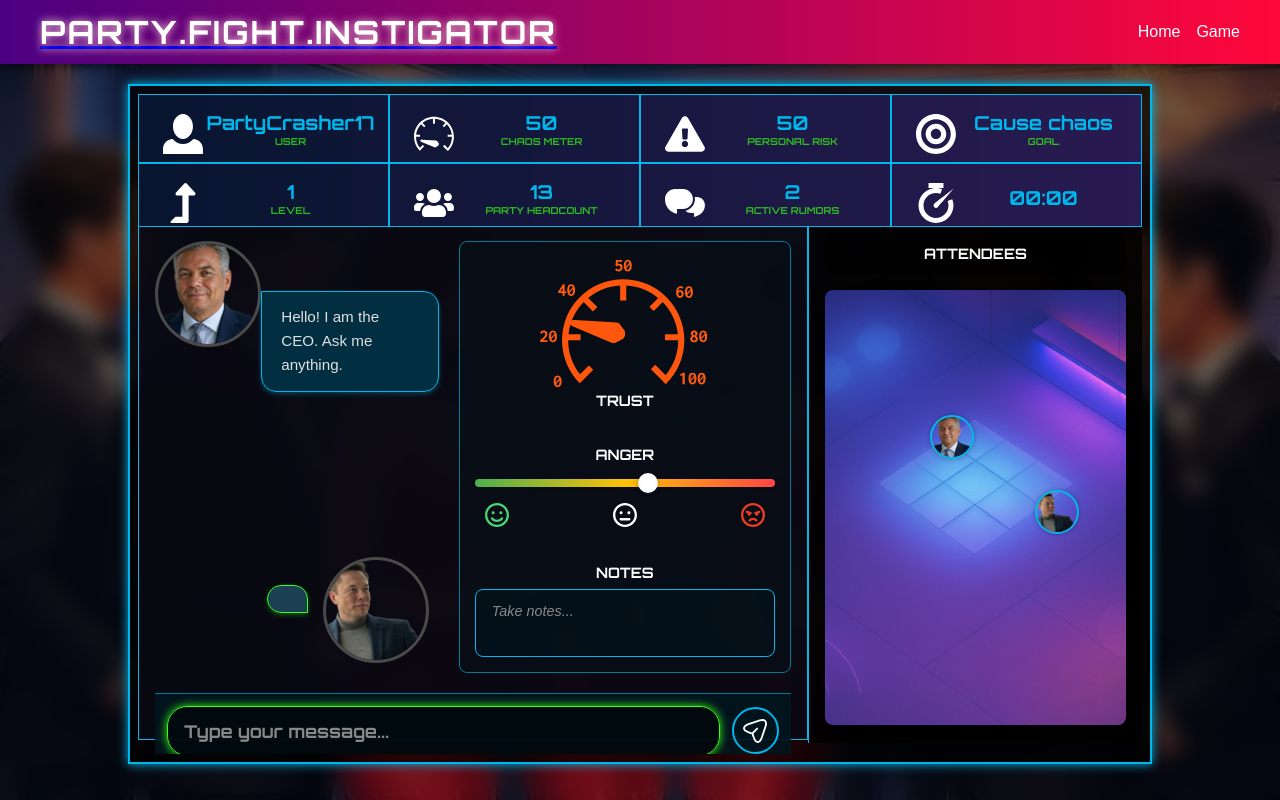
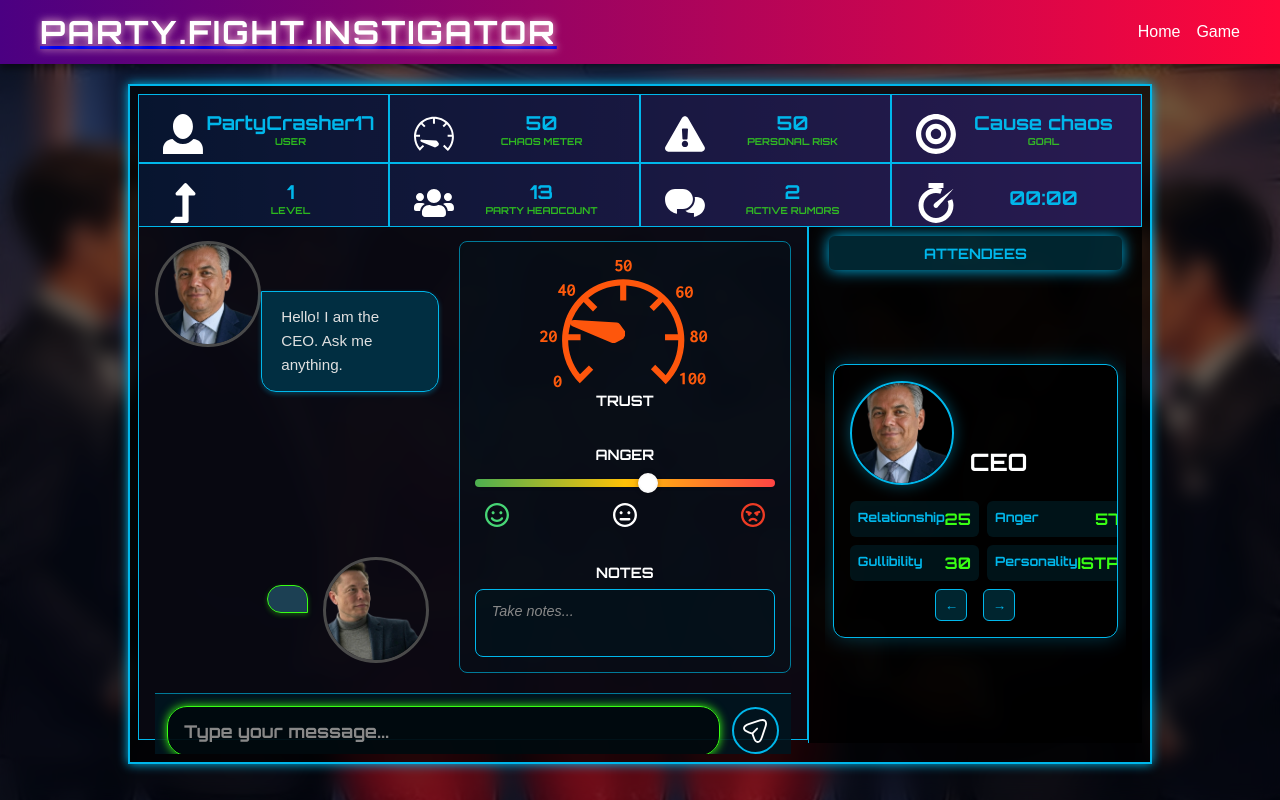
Before and after one commit to FedyaS/PartyFightInstigator, a React (Vite) app in the folder frontend/: page /game in a window 1280 px wide. Built offline with nearby package versions, Linux system fonts and the light colour scheme.

Commit message:
Update GameLayout.jsx

```diff
--- a/frontend/src/components/GameLayout.jsx
+++ b/frontend/src/components/GameLayout.jsx
@@ -2,12 +2,13 @@ import GameStats from "./GameStats";
 import ConversationView from "./ConversationView";
 import ViewSwitcher from "./ViewSwitcher";
 import AttendeesView from "./AttendeesView";
-import MapView from "./MapView";
+// import MapView from "./MapView"; // MAP functionality commented out for now
 import "./GameLayout.css";
 import { useState } from "react";
 
 function GameLayout({ children }) {
-	const [activeView, setActiveView] = useState("MAP");
+	// const [activeView, setActiveView] = useState("MAP"); // MAP functionality commented out
+	const [activeView, setActiveView] = useState("ATTENDEES"); // Always use ATTENDEES view for now
 	const [activeNpcId, setActiveNpcId] = useState("ceo");
 
 	return (
@@ -21,7 +22,8 @@ function GameLayout({ children }) {
 				{/* Added ConversationView component */}
 				<aside className="graph-section">
 					<ViewSwitcher activeView={activeView} onViewChange={setActiveView} />
-					{activeView === "MAP" ? <MapView /> : <AttendeesView />}
+					{/* {activeView === "MAP" ? <MapView /> : <AttendeesView />} MAP functionality commented out */}
+					<AttendeesView /> {/* Always show AttendeesView for now */}
 				</aside>
 			</div>
 		</div>
```
